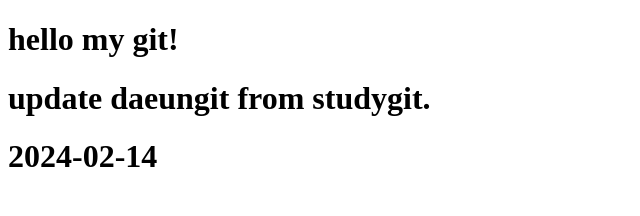
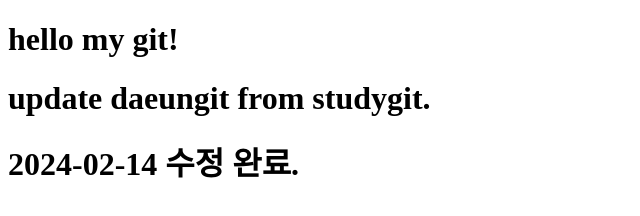
Before and after one commit to Ryu-Daeun/daeungit, a plain HTML site: page index.html in a window 1280 px wide. Shown: the whole page, without its empty margins (0-640 px from the left). Drawn offline with Linux system fonts and the light colour scheme.

```diff
--- a/index.html
+++ b/index.html
@@ -8,6 +8,6 @@
 <body>
     <h1>hello my git!</h1>
     <h1>update daeungit from studygit.</h1>
-    <h1>2024-02-14</h1>
+    <h1>2024-02-14 수정 완료.</h1>
 </body>
 </html>
```
